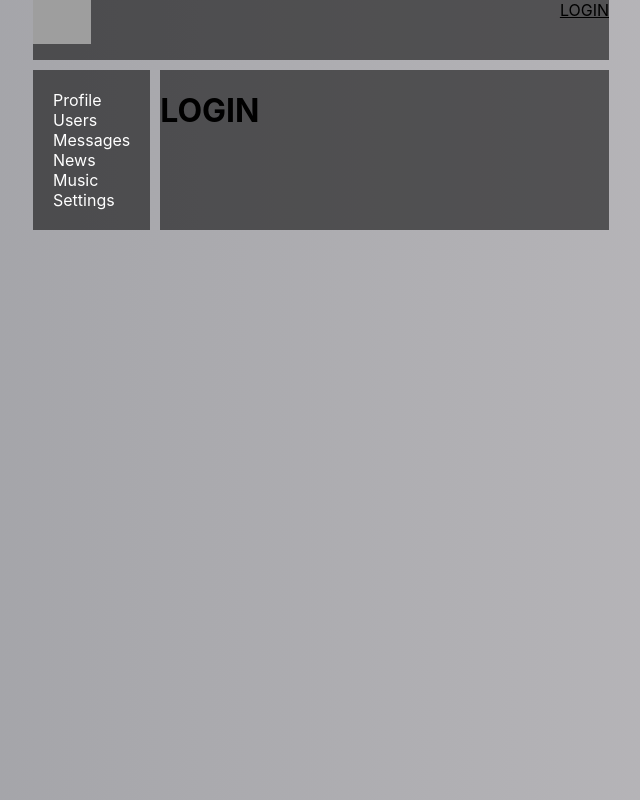
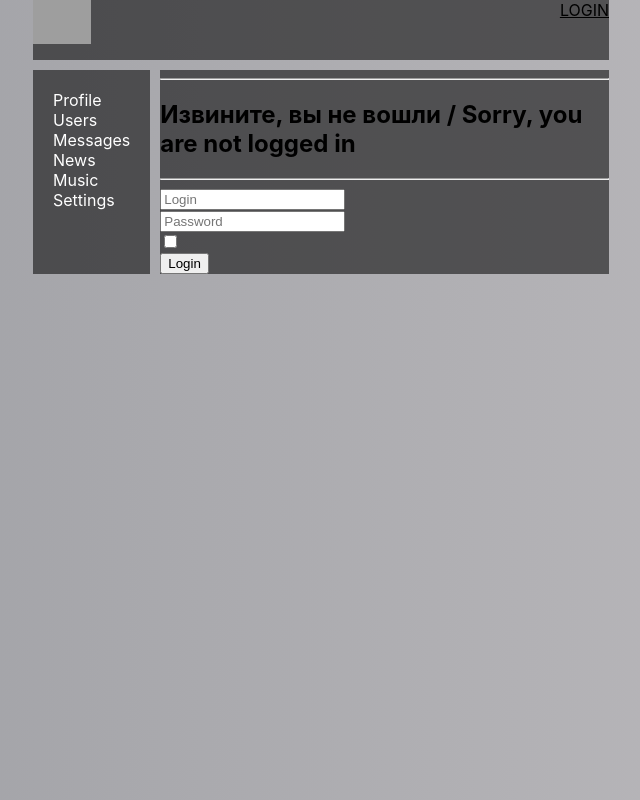
Before and after one commit to ellijahcuts/socialNetwork, a React (Create React App) app: page /login in a window 1280 px wide. Shown: the whole page, without its empty margins (319-959 px from the left). Built offline with nearby package versions, Linux system fonts and the light colour scheme; no server answers; grey boxes are pictures that could not be loaded.

Commit message:
ReduxForm LOGIN

```diff
--- a/package.json
+++ b/package.json
@@ -12,6 +12,7 @@
     "@types/react": "^17.0.0",
     "@types/react-dom": "^17.0.0",
     "@types/react-router-dom": "^5.1.7",
+    "@types/redux-form": "^8.3.2",
     "@types/redux-thunk": "^2.1.0",
     "@types/uuid": "^8.3.1",
     "axios": "^0.21.1",
@@ -20,6 +21,7 @@
     "react-redux": "^7.2.4",
     "react-scripts": "4.0.3",
     "redux": "^4.1.0",
+    "redux-form": "^8.3.7",
     "redux-thunk": "^2.3.0",
     "typescript": "^4.1.2",
     "uuid": "^8.3.2",
--- a/src/components/Login/Login.tsx
+++ b/src/components/Login/Login.tsx
@@ -1,9 +1,46 @@
 import React from 'react';
+import {InjectedFormProps, Field, reduxForm} from "redux-form";
 
-const Login = () => {
+
+type FormDataType = {
+    login: string
+    password: string
+    rememberMe: boolean
+}
+const LoginForm = (props: InjectedFormProps<FormDataType>) => {
     return (
-        <h1>LOGIN</h1>
+        <form onSubmit={props.handleSubmit}>
+            <div>
+                <Field placeholder={'Login'} name={'login'} component={'input'}/>
+            </div>
+            <div>
+                <Field placeholder={"Password"} name={"password"} component={"input"}/>
+            </div>
+            <div>
+                <Field type={"checkbox"} name={"rememberMe"} component={"input"}/>
+            </div>
+            <div>
+                <button>Login</button>
+            </div>
+        </form>
     );
 };
 
+const LoginReduxForm = reduxForm<FormDataType>({form: 'login'})(LoginForm)
+
+const Login = () => {
+    const onSubmit = (formData: FormDataType) => {
+        console.log(formData)
+    }
+    return (
+        <div>
+            <hr/>
+            <h2>Извините, вы не вошли / Sorry, you are not logged in</h2>
+            <hr/>
+            <LoginReduxForm onSubmit={onSubmit}/>
+        </div>
+    )
+};
+
+
 export default Login;
--- a/src/components/Profile/ProfileContainer.tsx
+++ b/src/components/Profile/ProfileContainer.tsx
@@ -30,7 +30,7 @@
     componentDidMount() {
         let userId = this.props.match.params.userId
         if (!userId) {
-            userId = "2";
+            userId = "18341";
         }
         this.props.getUserProfile(userId)
         this.props.getUserStatus(userId)
--- a/src/redux/redux-store.ts
+++ b/src/redux/redux-store.ts
@@ -4,12 +4,14 @@
 import {usersReducer} from "./usersReducer";
 import {authReducer} from "./authReducer";
 import thunkMiddleware from "redux-thunk"
+import { reducer as formReducer } from 'redux-form'
 
 let rootReducer = combineReducers({
     profilePage: profileReducer,
     dialogsPage: dialogsReducer,
     usersPage: usersReducer,
     auth: authReducer,
+    form: formReducer,
 })
 
 export type AppStateType = ReturnType<typeof rootReducer>
```
Also changed, not shown: 1 other file (tests, documents, lock files or other folders).
